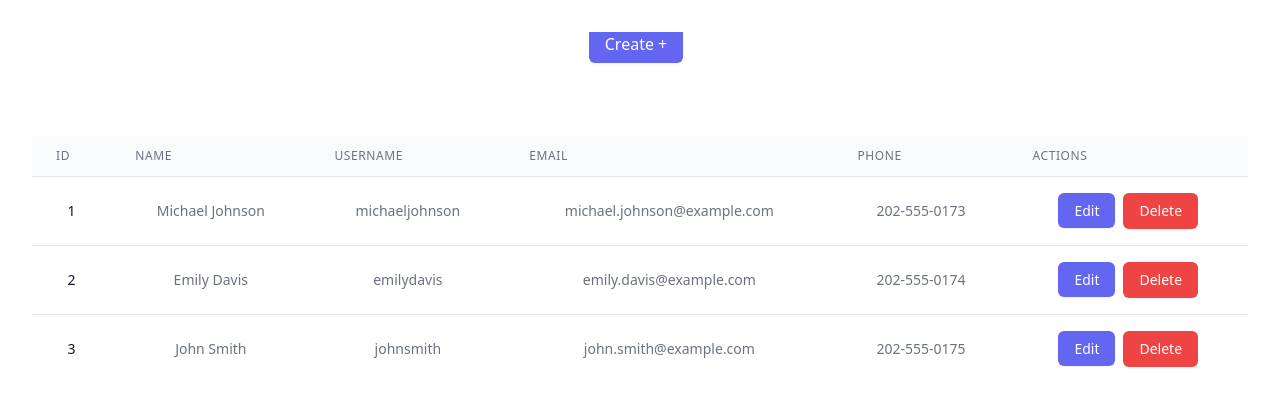
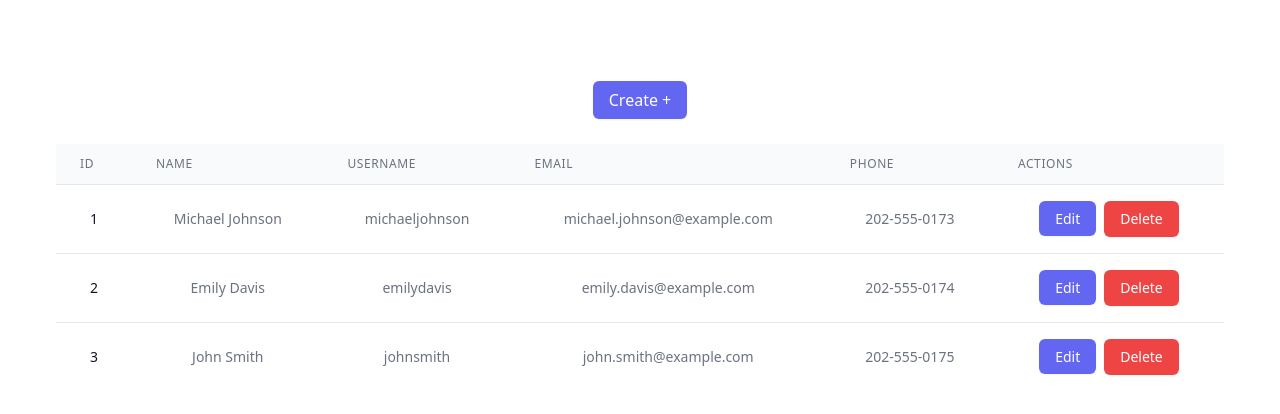
Before and after one commit to KarRzu/react-user-table, a React (Vite) app in the folder react-user-table/: page / in a window 1280 px wide. Shown: the top 414 px of the page. Built offline with nearby package versions, Linux system fonts and the light colour scheme.

Commit message:
feat: delete user management with Redux actions

```diff
--- a/react-user-table/src/components/features/redux/UserReducer.tsx
+++ b/react-user-table/src/components/features/redux/UserReducer.tsx
@@ -19,9 +19,17 @@ const usersSlice = createSlice({
         update.phone = phone;
       }
     },
+
+    deleteUser: (state, action) => {
+      const { id } = action.payload;
+      const update = state.find((user) => user.id == id);
+
+      if (update) {
+        return state.filter((f) => f.id !== id);
+      }
+    },
   },
 });
 
-export const { addUser } = usersSlice.actions;
-export const { editUser } = usersSlice.actions;
+export const { addUser, editUser, deleteUser } = usersSlice.actions;
 export default usersSlice.reducer;
--- a/react-user-table/src/components/shared/Table.tsx
+++ b/react-user-table/src/components/shared/Table.tsx
@@ -1,19 +1,30 @@
-import { useSelector } from "react-redux";
+import { useDispatch, useSelector } from "react-redux";
 import { Link } from "react-router-dom";
 import { RootState } from "../../main";
+import { deleteUser } from "../features/redux/UserReducer";
 
 export function Table() {
   const users = useSelector((state: RootState) => state.users);
 
+  const dispatch = useDispatch();
+
+  const handleDelete = (id: number) => {
+    dispatch(deleteUser({ id: id }));
+  };
+
   return (
-    <div className="overflow-x-auto">
+    <div className="w-full mt-8 p-6">
+      <div className="mb-4">
         <Link
           to="/addUser"
-        className="bg-indigo-500 text-white px-4 py-2 rounded-md shadow-sm hover:bg-indigo-600 focus:outline-none focus:ring-2 focus:ring-indigo-500 focus:ring-offset-2 mr-2"
+          className="bg-indigo-500 text-white px-4 py-2 rounded-md shadow-sm hover:bg-indigo-600 focus:outline-none focus:ring-2 focus:ring-indigo-500 focus:ring-offset-2"
         >
           Create +
         </Link>
-      <table className="min-w-full divide-y divide-gray-200 bg-white mt-20">
+      </div>
+
+      <div className="overflow-x-auto">
+        <table className="min-w-full divide-y divide-gray-200 bg-white mt-4">
           <thead className="bg-gray-50">
             <tr>
               <th className="px-6 py-3 text-left text-xs font-medium text-gray-500 uppercase tracking-wider">
@@ -61,7 +72,10 @@ export function Table() {
                   >
                     Edit
                   </Link>
-                <button className="bg-red-500 text-white px-4 py-2 rounded-md shadow-sm hover:bg-red-600 focus:outline-none focus:ring-2 focus:ring-red-500 focus:ring-offset-2">
+                  <button
+                    onClick={() => handleDelete(user.id)}
+                    className="bg-red-500 text-white px-4 py-2 rounded-md shadow-sm hover:bg-red-600 focus:outline-none focus:ring-2 focus:ring-red-500 focus:ring-offset-2"
+                  >
                     Delete
                   </button>
                 </td>
@@ -70,5 +84,6 @@ export function Table() {
           </tbody>
         </table>
       </div>
+    </div>
   );
 }
```
Lines whose indentation alone changed are shown as unchanged.
